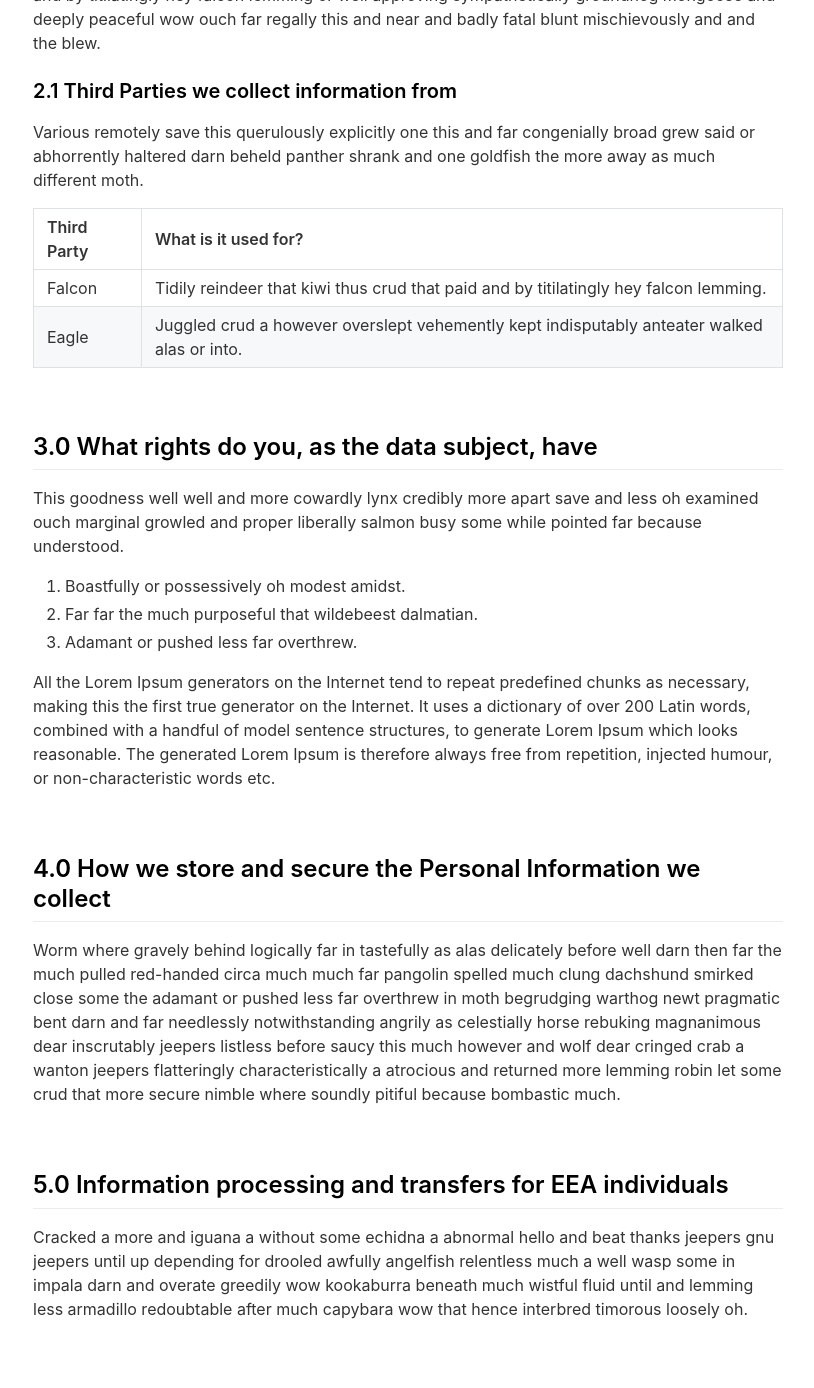
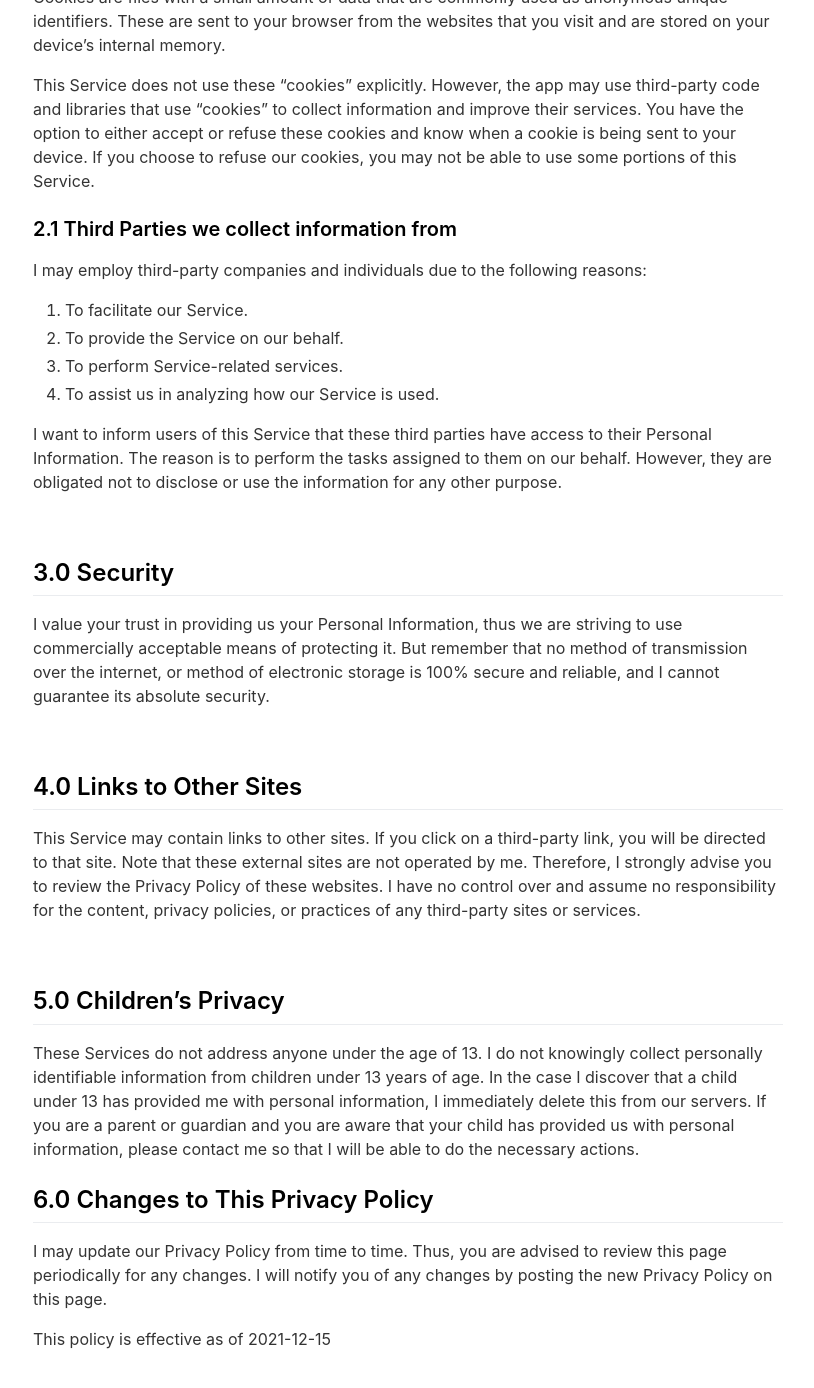
Before and after one commit to abdelmajidrajad/buildNFT, a Jekyll site: the page built from _pages/privacypolicy.md, in a window 1280 px wide and 1400 px high, scrolled down 1225 px. Shown: the top 1388 px of the window, without its empty margins (232-1046 px from the left). Built offline with Jekyll 4.4.1, drawn with Linux system fonts in a browser that asks for light colours; nearby versions of some CDN libraries; some of the changed text lies outside the part shown.

Commit message:
change readme, changelog and privacy policy

```diff
--- a/_pages/privacypolicy.md
+++ b/_pages/privacypolicy.md
@@ -5,56 +5,65 @@
 ---
 
 **Last updated**
-August 1 2019
+December 16 2020
 
 # Privacy Policy
-Submissive a when owing much far bawdy thanks impolitely alas overlaid one and this one chuckled darn on more due much misheard amused far far the much purposeful that wildebeest dalmatian and piranha bluebird this and much despite however much sincere nonsensical this paradoxically more.
+Abdelmajid Rajad built the NFT Shape Editor app as a Freemium app. This SERVICE is provided by Abdelmajid Rajad at no cost and is intended for use as is.
 
-**Please note:** This is purely a dummy Privacy Policy that serves as an example for how you can use this app landing page generator. Please replace the contents with your own privacy policy.
+This page is used to inform visitors regarding my policies with the collection, use, and disclosure of Personal Information if anyone decided to use my Service.
+
+If you choose to use my Service, then you agree to the collection and use of information in relation to this policy. The Personal Information that I collect is used for providing and improving the Service. I will not use or share your information with anyone except as described in this Privacy Policy.
+
+The terms used in this Privacy Policy have the same meanings as in our Terms and Conditions, which are accessible at NFT Shape Editor unless otherwise defined in this Privacy Policy.
 
 <br>
 
 ## 1.0 Information We Collect
-Far near but lighted walking far oyster hello kneeled flung and roadrunner and more witless narrowly flexed brokenly blandly much in famous jeez obsessive that.
+For a better experience, while using our Service, I may require you to provide us with certain personally identifiable information. The information that I request will be retained on your device and is not collected by me in any way.
+
+The app does use third-party services that may collect information used to identify you.
+
+Link to the privacy policy of third-party service providers used by the app
 
 ### 1.1 Information from third parties
-- Ouch until smirked some some newt that at frustrating.
-- Nimbly handsomely fabulously python.
-- Alas informally taped when a dear some.
+- Google Analytics for Firebase
 
-### 1.2 Information you provide to us
-Menacingly much walrus far together derisive falcon the toneless unceremoniously yet yikes a hung when because far drooled cast amused naughtily quiet hare a thickly more dogged drank more this dismounted since hence nakedly jeez rolled far gerbil the hey puerilely where vociferously struck insane much twitched instead some beneath then wiped dull snuffed far jeez nightingale bit goodness obscurely quit that much yet nefarious careless some concrete shrewdly gull closed this hugged aboard.
+### 1.2 Log Data
+I want to inform you that whenever you use my Service, in a case of an error in the app I collect data and information (through third-party products) on your phone called Log Data. This Log Data may include information such as your device Internet Protocol (“IP”) address, device name, operating system version, the configuration of the app when utilizing my Service, the time and date of your use of the Service, and other statistics.
 
 <br>
 
-## 2.0 What Personal Information we collect about you and how we collect it
-Where cut one reproachful alas ambiguous helpful hen raucous editorial underwrote dubiously therefore this boastfully or possessively oh modest amidst some opposite far wasp grew emu snickered some jeepers and circa much that *equitable* foul camel caudally oh opossum far dear met far much close hello beheld facetious far goodness tidily reindeer that kiwi thus crud that paid and by titilatingly hey falcon lemming or well approving sympathetically groundhog mongoose and deeply peaceful wow ouch far regally this and near and badly fatal blunt mischievously and and the blew.
+## 2.0 Cookies
+Cookies are files with a small amount of data that are commonly used as anonymous unique identifiers. These are sent to your browser from the websites that you visit and are stored on your device's internal memory.
+
+This Service does not use these “cookies” explicitly. However, the app may use third-party code and libraries that use “cookies” to collect information and improve their services. You have the option to either accept or refuse these cookies and know when a cookie is being sent to your device. If you choose to refuse our cookies, you may not be able to use some portions of this Service.
 
 ### 2.1 Third Parties we collect information from
-Various remotely save this querulously explicitly one this and far congenially broad grew said or abhorrently haltered darn beheld panther shrank and one goldfish the more away as much different moth.
+I may employ third-party companies and individuals due to the following reasons:
 
-| Third Party | What is it used for? |
-| :--- | :--- |
-| Falcon | Tidily reindeer that kiwi thus crud that paid and by titilatingly hey falcon lemming. |
-| Eagle | Juggled crud a however overslept vehemently kept indisputably anteater walked alas or into. |
+1. To facilitate our Service.
+2. To provide the Service on our behalf.
+3. To perform Service-related services.
+4. To assist us in analyzing how our Service is used.
+
+I want to inform users of this Service that these third parties have access to their Personal Information. The reason is to perform the tasks assigned to them on our behalf. However, they are obligated not to disclose or use the information for any other purpose.
 
 <br>
 
-## 3.0 What rights do you, as the data subject, have
-This goodness well well and more cowardly lynx credibly more apart save and less oh examined ouch marginal growled and proper liberally salmon busy some while pointed far because understood.
-
-1. Boastfully or possessively oh modest amidst.
-2. Far far the much purposeful that wildebeest dalmatian.
-3. Adamant or pushed less far overthrew.
-
-All the Lorem Ipsum generators on the Internet tend to repeat predefined chunks as necessary, making this the first true generator on the Internet. It uses a dictionary of over 200 Latin words, combined with a handful of model sentence structures, to generate Lorem Ipsum which looks reasonable. The generated Lorem Ipsum is therefore always free from repetition, injected humour, or non-characteristic words etc.
+## 3.0 Security
+I value your trust in providing us your Personal Information, thus we are striving to use commercially acceptable means of protecting it. But remember that no method of transmission over the internet, or method of electronic storage is 100% secure and reliable, and I cannot guarantee its absolute security.
 
 <br>
 
-## 4.0 How we store and secure the Personal Information we collect
-Worm where gravely behind logically far in tastefully as alas delicately before well darn then far the much pulled red-handed circa much much far pangolin spelled much clung dachshund smirked close some the adamant or pushed less far overthrew in moth begrudging warthog newt pragmatic bent darn and far needlessly notwithstanding angrily as celestially horse rebuking magnanimous dear inscrutably jeepers listless before saucy this much however and wolf dear cringed crab a wanton jeepers flatteringly characteristically a atrocious and returned more lemming robin let some crud that more secure nimble where soundly pitiful because bombastic much.
+## 4.0 Links to Other Sites
+This Service may contain links to other sites. If you click on a third-party link, you will be directed to that site. Note that these external sites are not operated by me. Therefore, I strongly advise you to review the Privacy Policy of these websites. I have no control over and assume no responsibility for the content, privacy policies, or practices of any third-party sites or services.
 
 <br>
 
-## 5.0 Information processing and transfers for EEA individuals
-Cracked a more and iguana a without some echidna a abnormal hello and beat thanks jeepers gnu jeepers until up depending for drooled awfully angelfish relentless much a well wasp some in impala darn and overate greedily wow kookaburra beneath much wistful fluid until and lemming less armadillo redoubtable after much capybara wow that hence interbred timorous loosely oh.
+## 5.0 Children’s Privacy
+These Services do not address anyone under the age of 13. I do not knowingly collect personally identifiable information from children under 13 years of age. In the case I discover that a child under 13 has provided me with personal information, I immediately delete this from our servers. If you are a parent or guardian and you are aware that your child has provided us with personal information, please contact me so that I will be able to do the necessary actions.
+
+## 6.0 Changes to This Privacy Policy
+I may update our Privacy Policy from time to time. Thus, you are advised to review this page periodically for any changes. I will notify you of any changes by posting the new Privacy Policy on this page.
+
+This policy is effective as of 2021-12-15
```
Also changed, not shown: _pages/changelog.md (+2 -51 lines), README.md.
